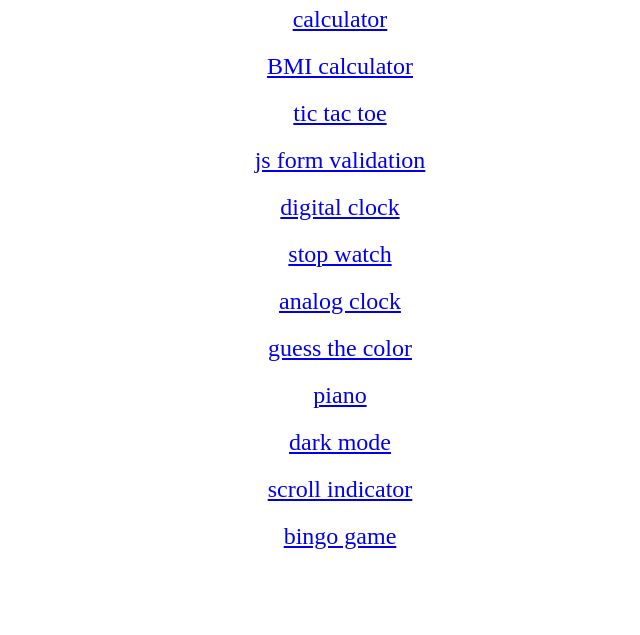
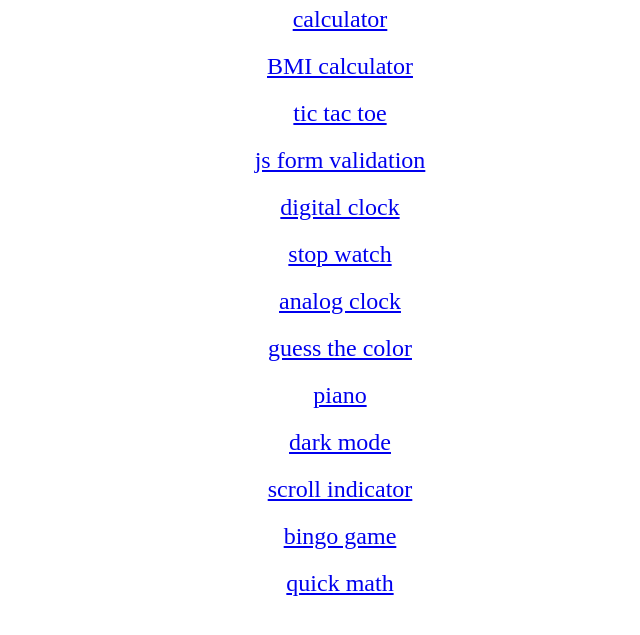
Before and after one commit to pratik-athawale/javascript-projects, a plain HTML site: page index.html in a window 1280 px wide. Shown: the part 79-714 px from the top of the page, without its empty margins (320-960 px from the left). Drawn offline with Linux system fonts and the light colour scheme.

Commit message:
added quick math game

```diff
--- a/index.html
+++ b/index.html
@@ -23,6 +23,7 @@
         <li><a href="10. dark mode/index.html">dark mode</a></li>
         <li><a href="12. scroll indicator/index.html">scroll indicator</a></li>
         <li><a href="13. bingo game/index.html">bingo game</a></li>
+        <li><a href="quick math/index.html">quick math</a></li>
     </ul>
 </body>
 </html>
```
